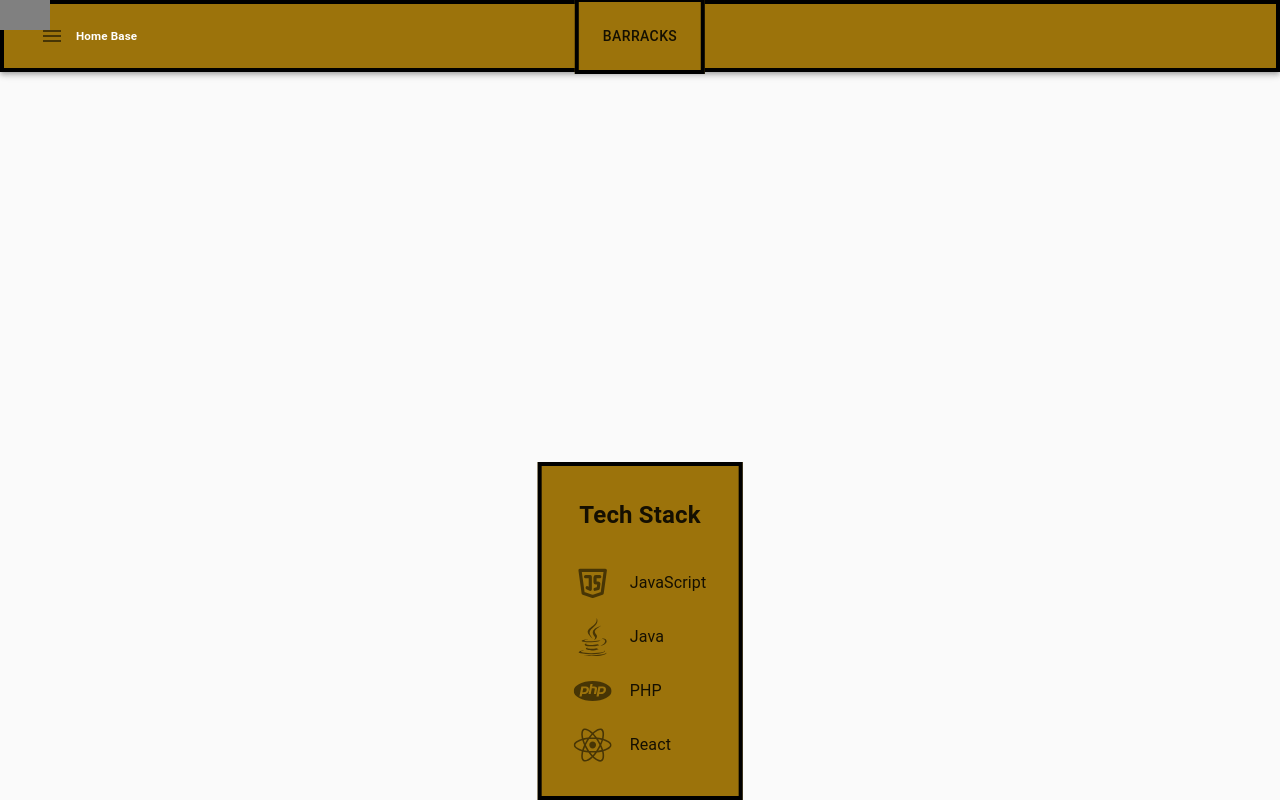
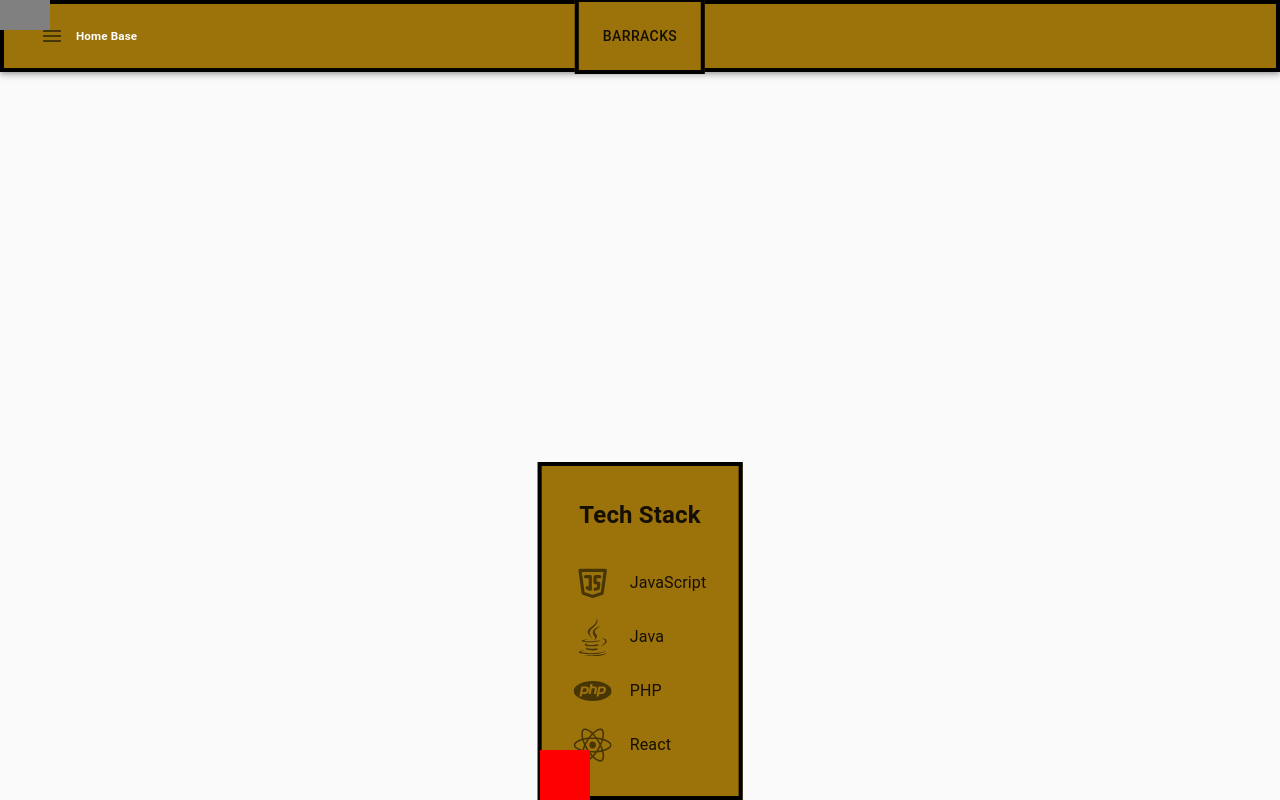
Before and after one commit to aqdasilva/HomeBase, a React (Create React App) app: page / in a window 1280 px wide. Built offline with nearby package versions, Linux system fonts and the light colour scheme.

Commit message:
added enemey to bottom of the page

```diff
--- a/src/App.js
+++ b/src/App.js
@@ -27,6 +27,7 @@ function App() {
           <Route path="/poshmark" element={<Poshmark />} />
           <Route path="/portfolio" element={<Portfolio />} />
           <Route path="/contacts" element={<Contacts />} />
+          <Route path="/home" element={<Mainpage />} />
 
           <Route path="/login" element={<Login setAuth={setAuth} />} />
           <Route path="/signup" element={<Signup setAuth={setAuth} />} />
--- /dev/null
+++ b/src/components/enemey.js
@@ -0,0 +1,32 @@
+import React, { useState, useEffect } from "react";
+
+function Enemey() {
+  const [left, setLeft] = useState(0);
+  const [bottom, setBottom] = useState(0);
+
+  useEffect(() => {
+    const interval = setInterval(() => {
+      setLeft(prevLeft => prevLeft + 10);
+
+      if (left > window.innerWidth - 50) {
+        setLeft(0);
+      }
+    }, 100);
+    return () => clearInterval(interval);
+  }, []);
+
+  return (
+    <div
+      style={{
+        position: "fixed",
+        left: `${left}px`,
+        bottom: `${bottom}px`,
+        width: "50px",
+        height: "50px",
+        backgroundColor: "red"
+      }}
+    />
+  );
+}
+
+export default Enemey;
--- a/src/mainpage.js
+++ b/src/mainpage.js
@@ -1,4 +1,5 @@
 import React from 'react'
+import Enemey from './components/enemey';
 import Sidebar from './components/navbar';
 import Tank from './components/tank';
 import TechStack from './components/techStack';
@@ -14,8 +15,10 @@ const Mainpage = () => {
             </header>
           <div>
             <TechStack />
+            <Enemey />
           </div>
       </div>
+
 
     );
   }
--- a/src/routes/home.js
+++ b/src/routes/home.js
@@ -1,4 +1,4 @@
-import React from 'react'
+import React from 'react';
 
 const Home = () => {
   return (
```
